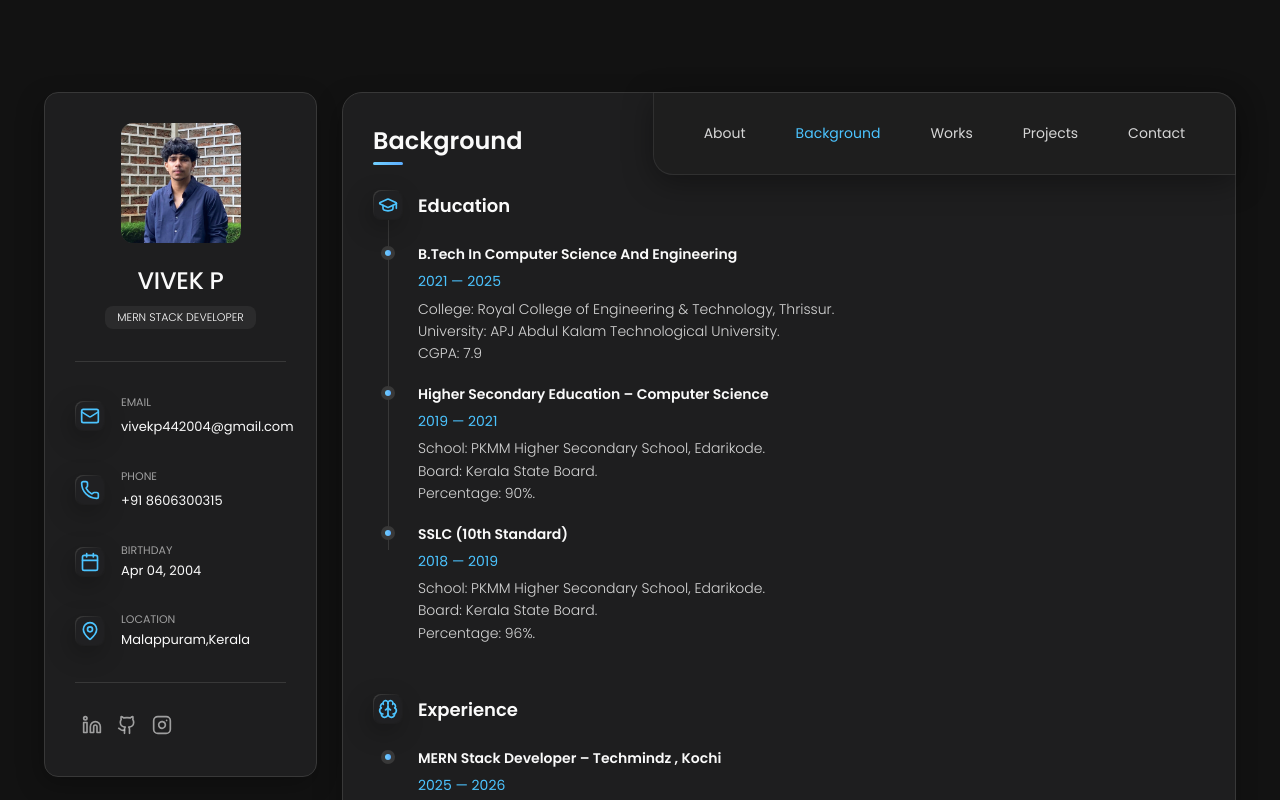
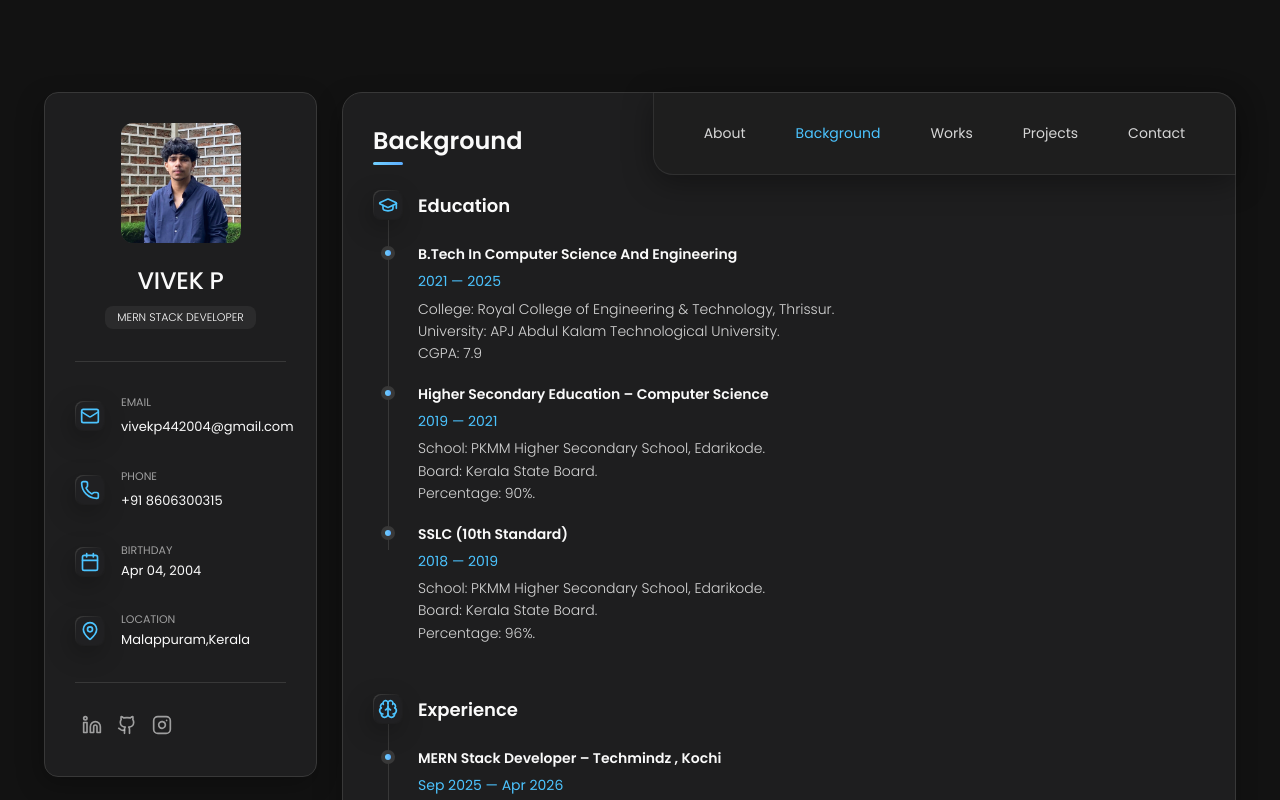
Before and after one commit to vivekp-codes/Portfolio, a React (Vite) app: page / in a window 1280 px wide. Both pictures are taken after a click on the button "Background". Shown: the top 800 px of the page. Built offline with nearby package versions, Linux system fonts and the light colour scheme.

Commit message:
Updated portfolio Experience

```diff
--- a/src/components/My Journey/MyJourney.jsx
+++ b/src/components/My Journey/MyJourney.jsx
@@ -63,11 +63,18 @@ const Resume = () => {
         <ol className="timeline-list">
           <li className="timeline-item">
             <h4 className="h4 timeline-item-title">MERN Stack Developer – Techmindz , Kochi</h4>
-            <span>2025 — 2026</span>
+            <span>Sep 2025 — Apr 2026</span>
             <p className="timeline-text">
               Completed MERN Stack development training and built full stack web applications using
               MongoDB, Express.js, React, and Node.js. Developed two projects with responsive UI
               using Tailwind CSS. Experienced in Git and GitHub for version control and collaborative development.
+            </p>
+          </li>
+          <li className="timeline-item">
+            <h4 className="h4 timeline-item-title">AI/ML Intern – CuraNova Global Med LLP, Malappuram</h4>
+            <span>June 2026 – Present</span>
+            <p className="timeline-text">
+              Selected as an AI/ML Intern in the Artificial Intelligence and Machine Learning department at CuraNova Global Med LLP. Working in a full-time, work-from-office role focused on supporting AI-driven projects and learning core machine learning concepts, model development, and implementation. Gaining hands-on experience with real-world AI applications, data processing, and collaborative development within a professional team environment.
             </p>
           </li>
         </ol>
```
